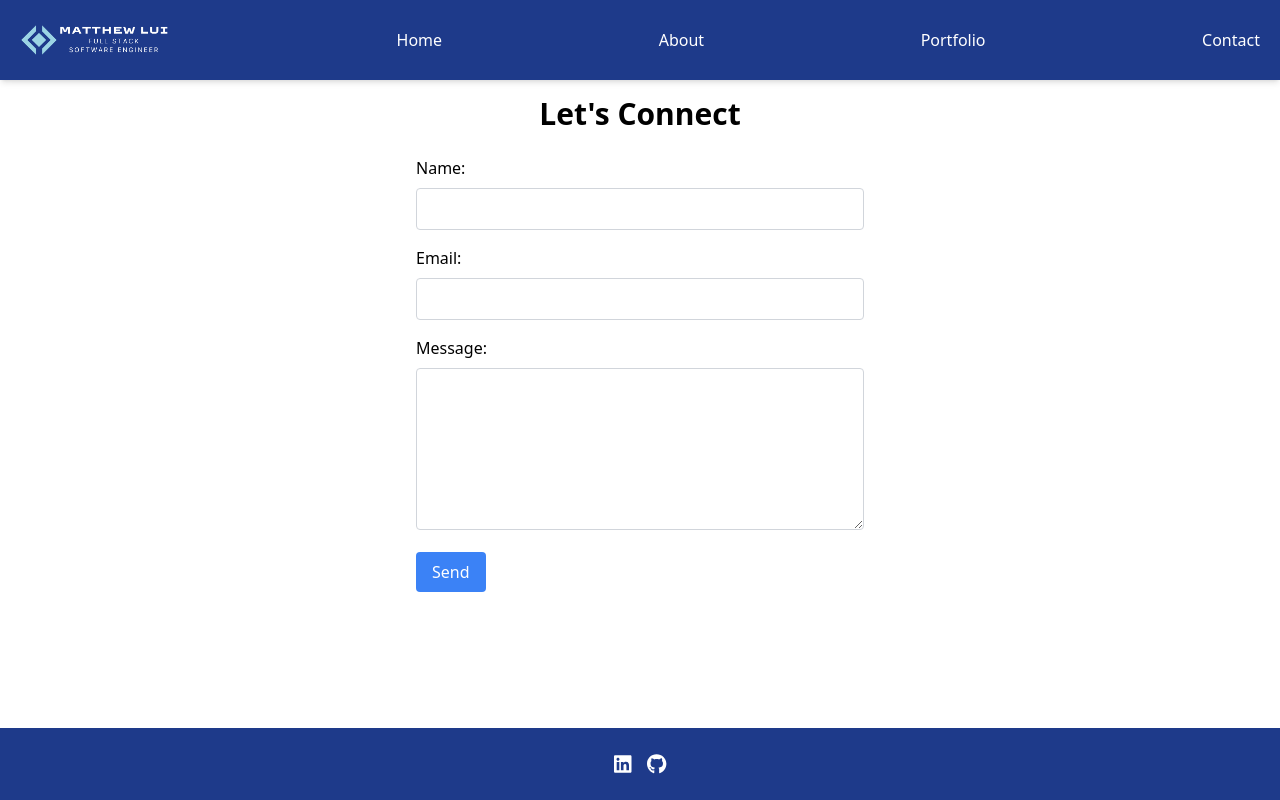
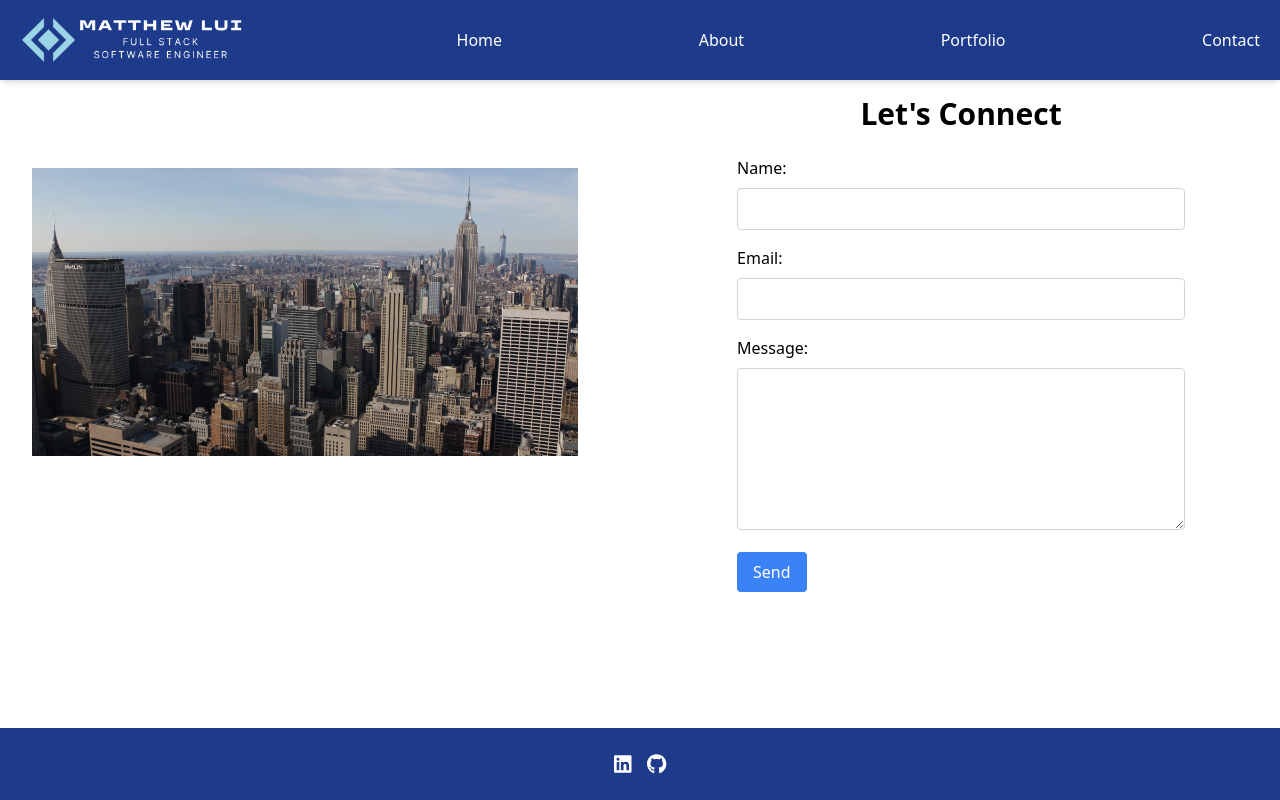
Before and after one commit to matthew-lui/Portfolio-Website, a React (Create React App) app: page /contact in a window 1280 px wide. Built offline with nearby package versions, Linux system fonts and the light colour scheme; no server answers.

Commit message:
adding some pics

```diff
--- a/src/Contact.js
+++ b/src/Contact.js
@@ -1,4 +1,5 @@
 import React, { useState } from 'react';
+import NYCMidtown from './NYCMidtown.jpg';
 
 function Contact() {
   const [formData, setFormData] = useState({
@@ -32,6 +33,8 @@ function Contact() {
   };
 
   return (
+    <div className="flex flex-col md:flex-row items-center gap-8 md:gap-0">
+      <img className="h-80 w-full md:w-auto md:mr-12 md:p-4 md:pl-8" src={NYCMidtown} alt="NYC" />
       <section className="container mx-auto px-4 py-8 pt-24">
         <h2 className="text-2xl font-semibold mb-6 text-center sm:text-3xl">Let's Connect</h2>
         {status === 'success' && (
@@ -42,7 +45,7 @@ function Contact() {
             Error sending message. Please try again.
           </p>
         )}
-      <form onSubmit={handleSubmit} className="w-full max-w-md mx-auto">
+        <form onSubmit={handleSubmit} className="w-full max-w-md mx-auto space-y-4">
           <div className="mb-4">
             <label htmlFor="name" className="block mb-2">
               Name:
@@ -53,7 +56,7 @@ function Contact() {
               name="name"
               value={formData.name}
               onChange={handleChange}
-            className="w-full p-2 border border-gray-300 rounded"
+              className="w-full p-2 border border-gray-300 rounded focus:outline-none focus:border-blue-500"
               required
             />
           </div>
@@ -67,7 +70,7 @@ function Contact() {
               name="email"
               value={formData.email}
               onChange={handleChange}
-            className="w-full p-2 border border-gray-300 rounded"
+              className="w-full p-2 border border-gray-300 rounded focus:outline-none focus:border-blue-500"
               required
             />
           </div>
@@ -80,7 +83,7 @@ function Contact() {
               name="message"
               value={formData.message}
               onChange={handleChange}
-            className="w-full p-2 border border-gray-300 rounded"
+              className="w-full p-2 border border-gray-300 rounded focus:outline-none focus:border-blue-500"
               rows="6"
               required
             />
@@ -90,6 +93,7 @@ function Contact() {
           </button>
         </form>
       </section>
+    </div>
   );
 }
 
--- a/src/Home.js
+++ b/src/Home.js
@@ -8,7 +8,7 @@ function Home(props) {
   return (
     <div className="flex flex-col items-center justify-center pt-10 md:pt-24">
       <img className="h-80 w-full md:w-auto" src={NYCSkyline}></img>
-      <section id="home" className="container mx-auto px-4 py-10 md:py-20 text-center md:px-20">
+      <section id="home" className="container mx-auto px-0 py-2 md:py-10 text-center md:px-20">
         <h1 className="text-3xl font-bold mb-7 sm:text-4xl">FULL STACK SOFTWARE ENGINEER</h1>
         <div>
           <h2 className="text-2xl font-bold mb-2 sm:text-xl">
--- a/src/Navbar.js
+++ b/src/Navbar.js
@@ -8,7 +8,7 @@ function Navbar() {
       <div className="container mx-auto px-5">
         <div className="flex items-center justify-between h-20">
           <ul className="text-white hover:text-blue-300">
-            <img src={MatthewLogo} className="w-40 h-40" />
+            <img src={MatthewLogo} className="w-60 h-70" />
           </ul>
           <NavLink className="text-white hover:text-blue-300" exact to="/">
             Home
```
Also changed, not shown: src/MatthewLogo.png, src/NYCMidtown.jpg (added). Lines whose indentation alone changed are shown as unchanged.
